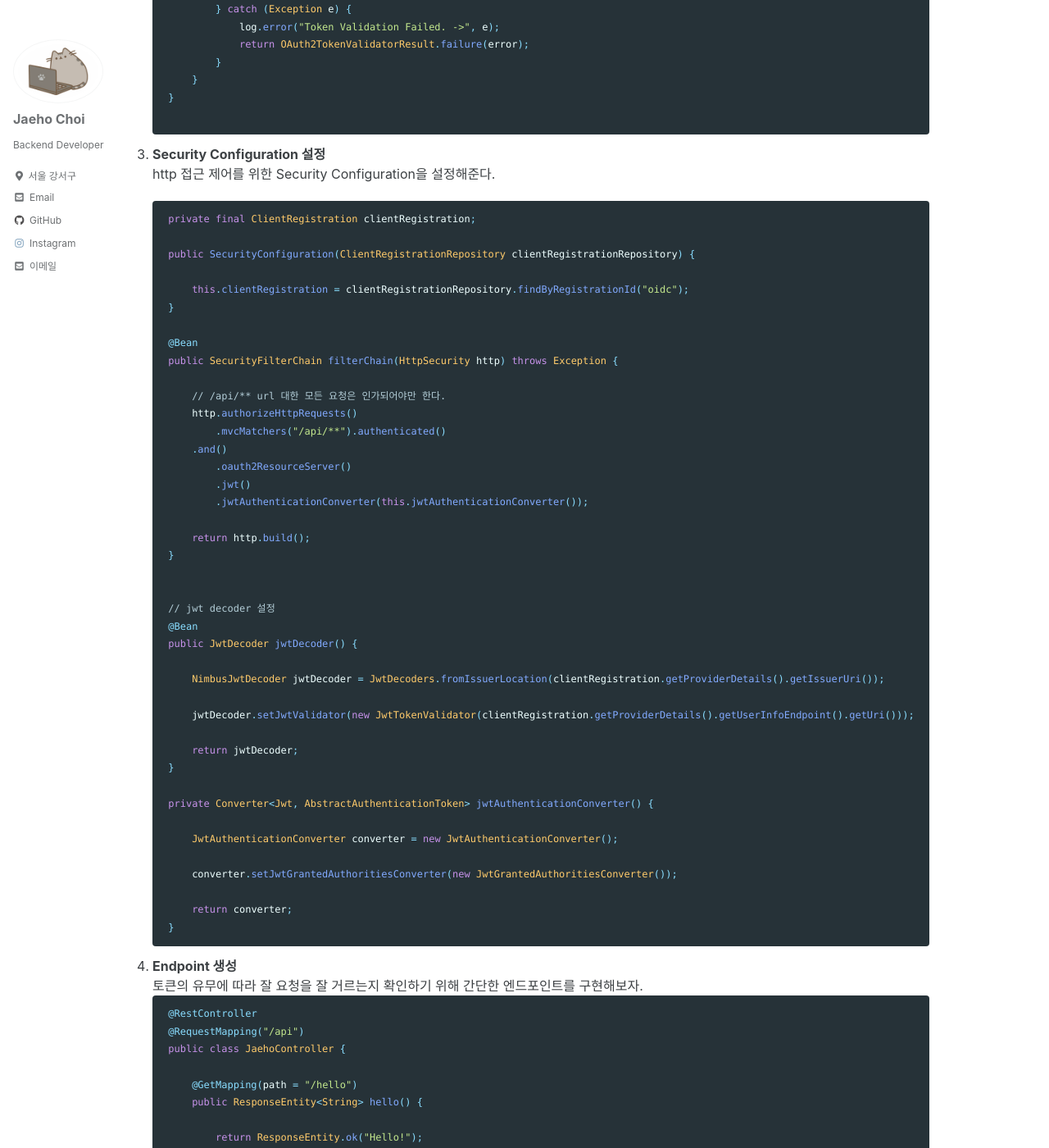
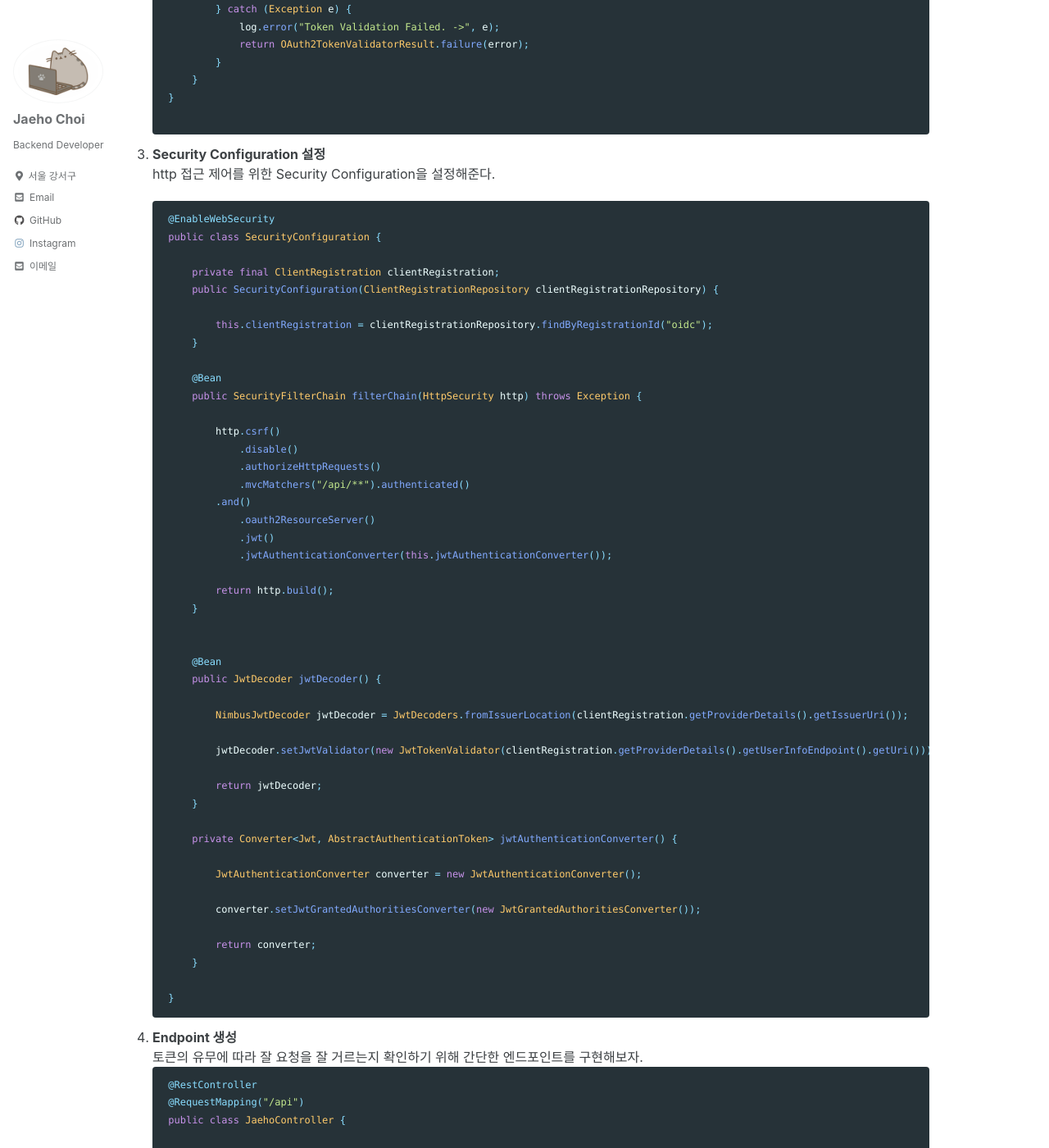
Before and after one commit to JulySeven1995/JulySeven1995.github.io, a Jekyll site: the page built from _posts/dev/2023-05-23-spring-boot-keycloak.md, in a window 1280 px wide and 1400 px high, scrolled down 10163 px. Shown: the whole window at 82% size. Built offline with Jekyll 4.4.1, drawn with Linux system fonts in a browser that asks for light colours; cached includes are drawn as plain includes.

Commit message:
keycloak

````diff
--- a/_posts/dev/2023-05-23-spring-boot-keycloak.md
+++ b/_posts/dev/2023-05-23-spring-boot-keycloak.md
@@ -224,46 +224,50 @@ JWT 토큰을 발급받을 수 있는것을 확인 할 수 있다.
   http 접근 제어를 위한 Security Configuration을 설정해준다.
 
     ```java
-    private final ClientRegistration clientRegistration;
+    @EnableWebSecurity
+    public class SecurityConfiguration {
 
-    public SecurityConfiguration(ClientRegistrationRepository clientRegistrationRepository) {
+        private final ClientRegistration clientRegistration;
+        public SecurityConfiguration(ClientRegistrationRepository clientRegistrationRepository) {
 
-        this.clientRegistration = clientRegistrationRepository.findByRegistrationId("oidc");
-    }
+            this.clientRegistration = clientRegistrationRepository.findByRegistrationId("oidc");
+        }
 
-    @Bean
-    public SecurityFilterChain filterChain(HttpSecurity http) throws Exception {
+        @Bean
+        public SecurityFilterChain filterChain(HttpSecurity http) throws Exception {
 
-        // /api/** url 대한 모든 요청은 인가되어야만 한다.
-        http.authorizeHttpRequests()
-            .mvcMatchers("/api/**").authenticated()
-        .and()
-            .oauth2ResourceServer()
-            .jwt()
-            .jwtAuthenticationConverter(this.jwtAuthenticationConverter());
+            http.csrf()
+                .disable()
+                .authorizeHttpRequests()
+                .mvcMatchers("/api/**").authenticated()
+            .and()
+                .oauth2ResourceServer()
+                .jwt()
+                .jwtAuthenticationConverter(this.jwtAuthenticationConverter());
 
-        return http.build();
-    }
+            return http.build();
+        }
 
 
-    // jwt decoder 설정
-    @Bean
-    public JwtDecoder jwtDecoder() {
+        @Bean
+        public JwtDecoder jwtDecoder() {
 
-        NimbusJwtDecoder jwtDecoder = JwtDecoders.fromIssuerLocation(clientRegistration.getProviderDetails().getIssuerUri());
+            NimbusJwtDecoder jwtDecoder = JwtDecoders.fromIssuerLocation(clientRegistration.getProviderDetails().getIssuerUri());
 
-        jwtDecoder.setJwtValidator(new JwtTokenValidator(clientRegistration.getProviderDetails().getUserInfoEndpoint().getUri()));
+            jwtDecoder.setJwtValidator(new JwtTokenValidator(clientRegistration.getProviderDetails().getUserInfoEndpoint().getUri()));
 
-        return jwtDecoder;
-    }
+            return jwtDecoder;
+        }
 
-    private Converter<Jwt, AbstractAuthenticationToken> jwtAuthenticationConverter() {
+        private Converter<Jwt, AbstractAuthenticationToken> jwtAuthenticationConverter() {
 
-        JwtAuthenticationConverter converter = new JwtAuthenticationConverter();
+            JwtAuthenticationConverter converter = new JwtAuthenticationConverter();
 
-        converter.setJwtGrantedAuthoritiesConverter(new JwtGrantedAuthoritiesConverter());
+            converter.setJwtGrantedAuthoritiesConverter(new JwtGrantedAuthoritiesConverter());
 
-        return converter;
+            return converter;
+        }
+
     }
     ```
 
````
